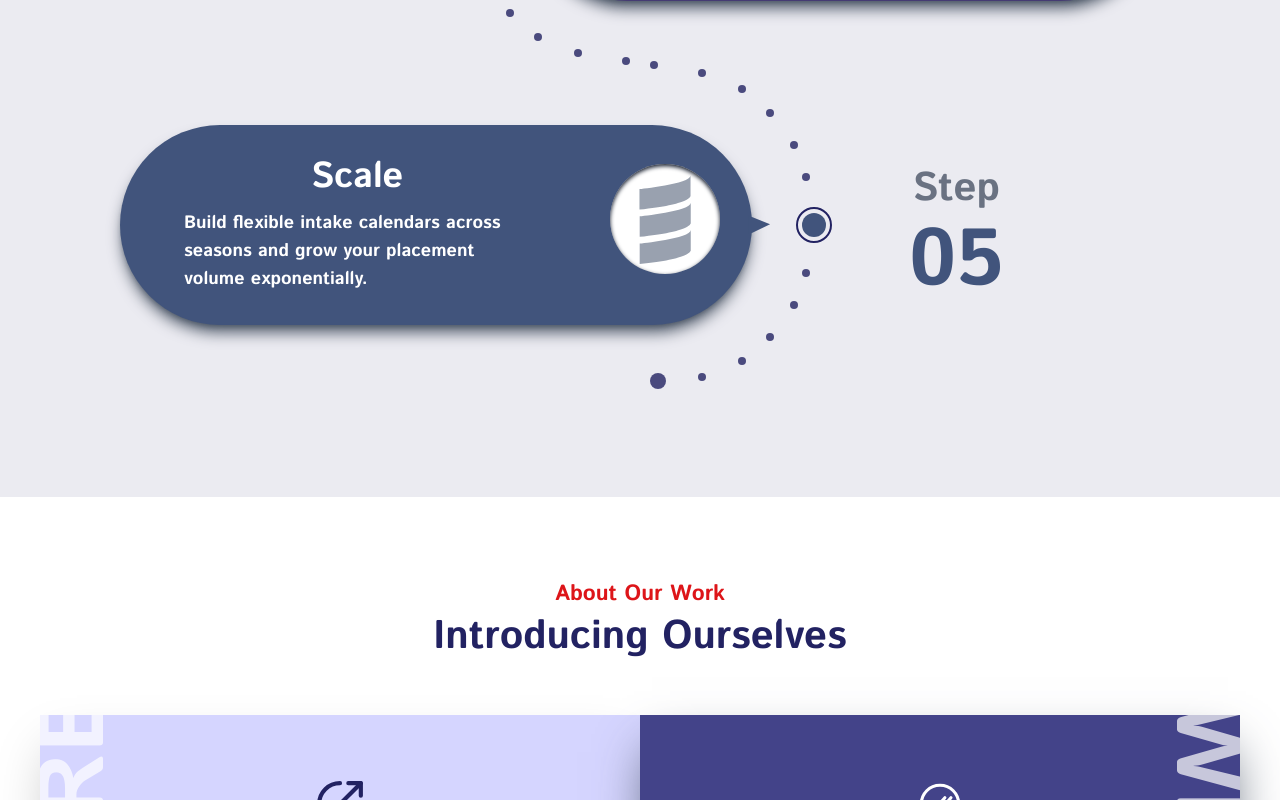
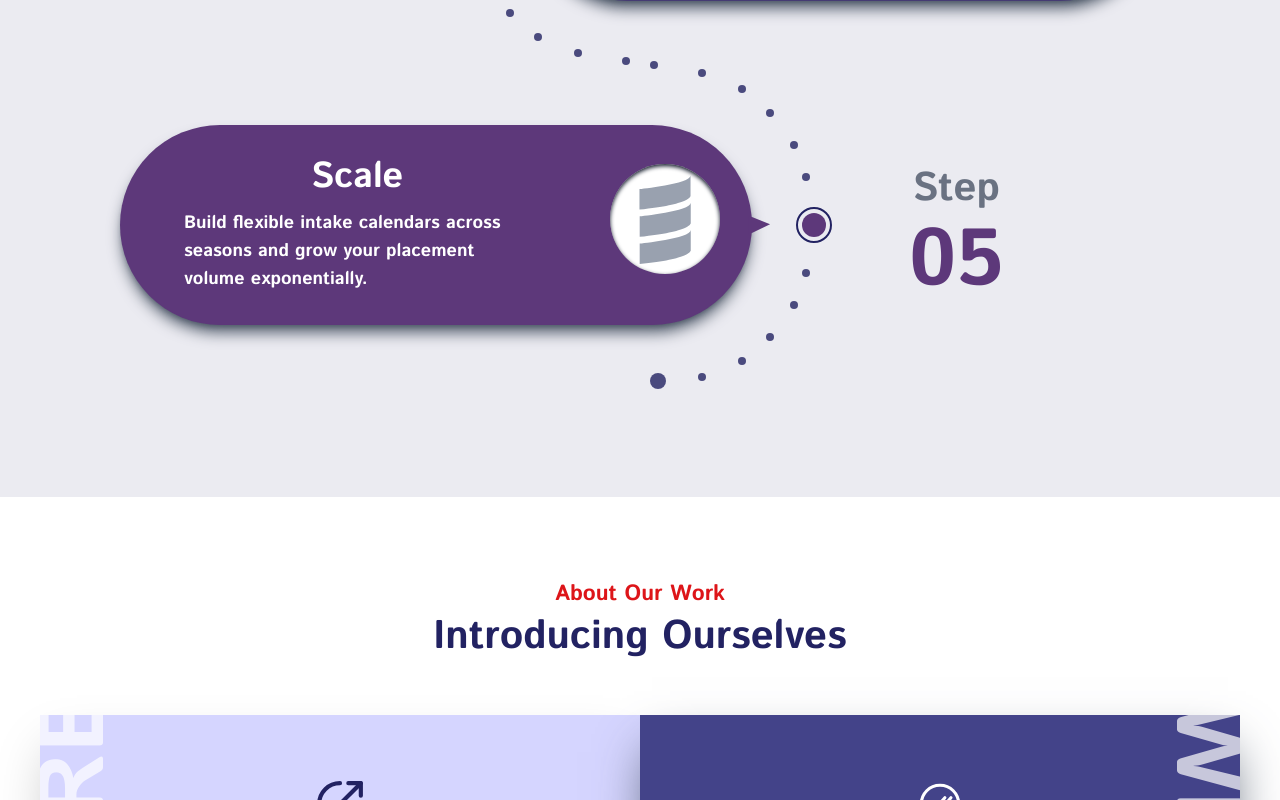
Before and after one commit to motasimdev/Global-Alliance, a React (Vite) app: page / in a window 1280 px wide. Shown: the part 3300-4100 px from the top of the page. Built offline with nearby package versions, Linux system fonts and the light colour scheme.

Commit message:
home page steps lg modified

```diff
--- a/src/components/layouts/home/StepsOfPartership.jsx
+++ b/src/components/layouts/home/StepsOfPartership.jsx
@@ -232,12 +232,12 @@ const StepsOfPartership = () => {
 
               {/* -==-====-=== step 5 -===-====- */}
               <div className="mt-8 md:mt-15 lg:mt-25 flex items-center px-20">
-                <div className="relative flex justify-between items-center gap-x-10 bg-[#41547c] rounded-full w-full lg:w-3/4 pt-26 lg:pt-5 lg:pl-16 lg:pr-8 pb-14 lg:pb-8 px-5 shadow-lg shadow-gray-600">
+                <div className="relative flex justify-between items-center gap-x-10 bg-[#5d387a] rounded-full w-full lg:w-3/4 pt-26 lg:pt-5 lg:pl-16 lg:pr-8 pb-14 lg:pb-8 px-5 shadow-lg shadow-gray-600">
                   {/* ==== === design === ==== */}
-                  <div className="absolute -right-7 top-1/2 -translate-y-1/2 w-8 h-8 bg-[#41547c] clipped"></div>
+                  <div className="absolute -right-7 top-1/2 -translate-y-1/2 w-8 h-8 bg-[#5d387a] clipped"></div>
 
                   <div className="absolute -right-20 top-1/2 -translate-y-1/2 border-2 border-secondary rounded-full p-1">
-                    <div className=" relative rounded-full h-6 w-6 bg-[#41547c]">
+                    <div className=" relative rounded-full h-6 w-6 bg-[#5d387a]">
                       <div className="absolute -top-38 -left-38 bg-secondary/80 p-1 rounded-full"></div>
                       <div className="absolute -top-36 -left-26 bg-secondary/80 p-1 rounded-full"></div>
                       <div className="absolute -top-32 -left-16 bg-secondary/80 p-1 rounded-full"></div>
@@ -273,7 +273,7 @@ const StepsOfPartership = () => {
 
                 <div className="w-1/2">
                   <p className="flex flex-col text-center leading-18 text-lg md:text-2xl lg:text-[40px] text-gray-500 font-bold">
-                    Step <span className="text-[80px] text-[#41547c]">05</span>
+                    Step <span className="text-[80px] text-[#5d387a]">05</span>
                   </p>
                 </div>
               </div>
```
